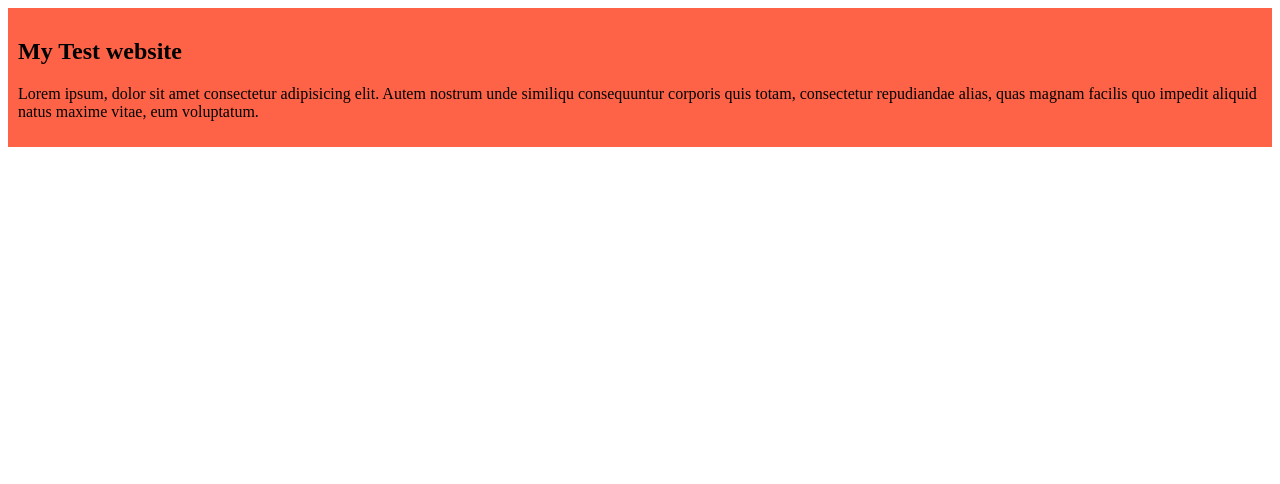
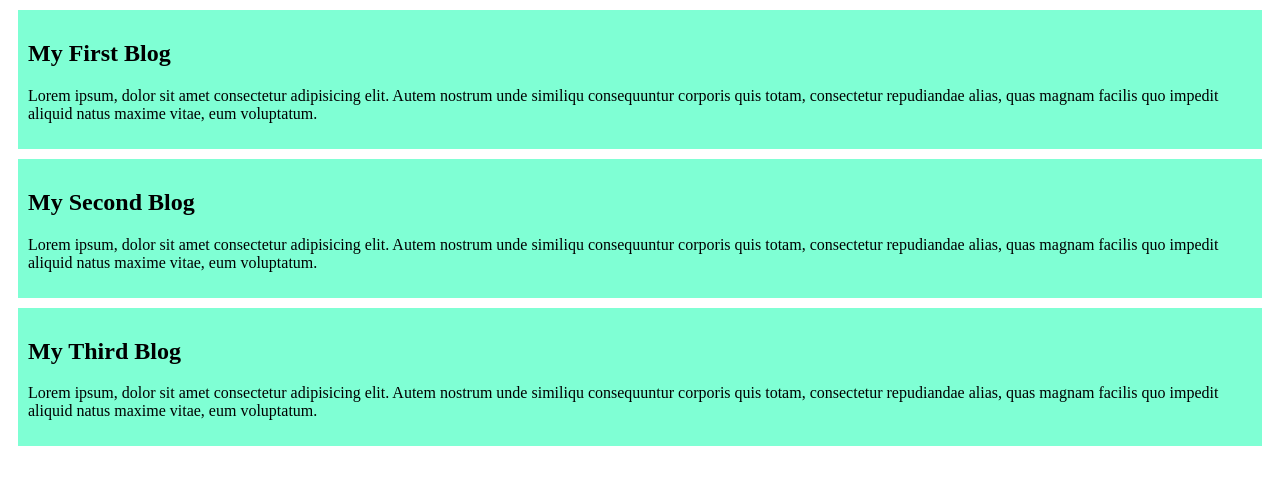
Before and after one commit to sourav-me/test-repo, a plain HTML site: page index.html in a window 1280 px wide. Drawn offline with Linux system fonts and the light colour scheme.

Commit message:
add one more blog

```diff
--- a/index.html
+++ b/index.html
@@ -10,7 +10,15 @@
 
 <body>
     <div>
-        <h2>My Test website</h2>
+        <h2>My First Blog</h2>
+        <p>Lorem ipsum, dolor sit amet consectetur adipisicing elit. Autem nostrum unde similiqu consequuntur corporis quis totam, consectetur repudiandae alias, quas magnam facilis quo impedit aliquid natus maxime vitae, eum voluptatum.</p>
+    </div>
+    <div>
+        <h2>My Second Blog</h2>
+        <p>Lorem ipsum, dolor sit amet consectetur adipisicing elit. Autem nostrum unde similiqu consequuntur corporis quis totam, consectetur repudiandae alias, quas magnam facilis quo impedit aliquid natus maxime vitae, eum voluptatum.</p>
+    </div>
+    <div>
+        <h2>My Third Blog</h2>
         <p>Lorem ipsum, dolor sit amet consectetur adipisicing elit. Autem nostrum unde similiqu consequuntur corporis quis totam, consectetur repudiandae alias, quas magnam facilis quo impedit aliquid natus maxime vitae, eum voluptatum.</p>
     </div>
 
--- a/styles/blog.css
+++ b/styles/blog.css
@@ -1,4 +1,5 @@
 div{
-    background-color: tomato;
+    background-color: aquamarine;
     padding: 10px;
+    margin: 10px;
 }
```
